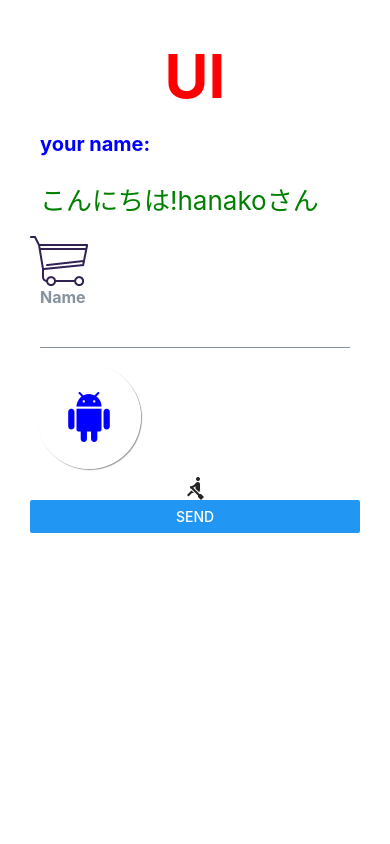
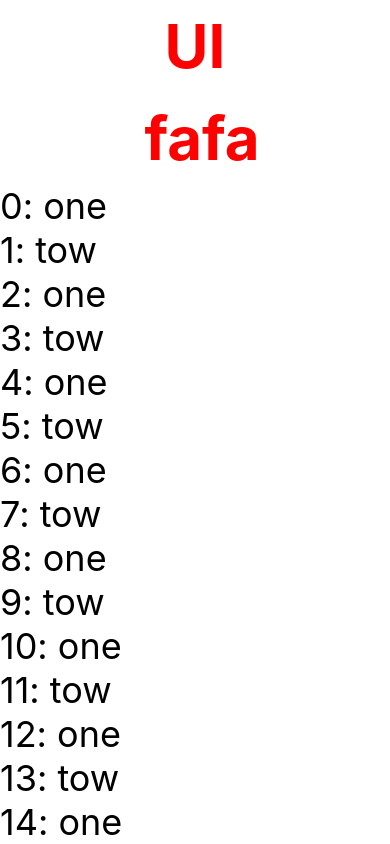
Before and after one commit to ryuzo111/react-native-study, a React Native app: screen / in a window 390 px wide. Built offline with nearby package versions, Linux system fonts and the light colour scheme; no server answers.

Commit message:
api連携をする

```diff
--- a/App.js
+++ b/App.js
@@ -1,8 +1,11 @@
 import React,{Component} from 'react';
-import { SectionList, FlatList, StatusBar, Switch, Image,TextInput, Button, Alert, StyleSheet, Text, View} from 'react-native';
-import { Input, Icon } from 'react-native-elements';
+import { SafeAreaView,ScrollView, StatusBar, FlatList, Switch, Image,TextInput, Button, Alert, StyleSheet, Text, View, } from 'react-native';
+import { Tile,Header, Icon } from 'react-native-elements';
+import { WebView } from 'react-native-webview';
 
 export default class App extends Component {
+
+  items= ['one', 'tow','one', 'tow','one', 'tow','one', 'tow','one', 'tow','one', 'tow','one', 'tow','one', 'tow',];
 
   constructor(props) {
     super(props);
@@ -10,31 +13,46 @@ export default class App extends Component {
       message :'your name:',
       name:'',
       mail:'',
+      hello:'',
     };
 
   }
 
+  componentDidMount() { //render直後に行いたい処理を書くところ
+    fetch("https://procir-study.site/yajima427/insurance_sns/matching_insurance/public/api/hello") //api
+      .then(res => res.json())
+      .then(json => {
+        console.log(json);
+        this.setState({
+          hello: json
+        });
+      });
+  }
+
   render() {
+    // var { hello } = this.state;
+console.log(this.state.hello);
     return (
       <View style={styles.base}>
-        <Text style={styles.title}>UI</Text>
-        <Text style={styles.subtitle}>
-          {this.state.message}
-        </Text>
-        <Welcome name="hanako"></Welcome>
-        <Image source={require('./image/kart.png')}/>
-        <Input label="Name" onChangeText={this.onChangeInput}/>
-        <Icon
-        raised
-        size={50}
-        type='material'
-        name='android'
-        color='#0000ff'></Icon>
-          <Icon
-          name='rowing' />
-        <Button title='send' onPress={this.doAction}></Button>
+        <StatusBar barStyle='dark-content' hidden={true}></StatusBar>
+         <Text style={styles.title}>UI</Text>
+        {/* <SafeAreaView style={{flex: 1}}> */}
+        {/* <WebView source={{uri: "https://www.hoken-talk.net/"}} /> */}
+        <Text style={styles.title}> fafa{this.state.hello}</Text>
+        {/* </SafeAreaView> */}
+         <ScrollView >
+          {this.items.map((item,i)=>this.getView(item,i))}
+        </ScrollView>
       </View>
     );
+  }
+  getView = (item, i) => (
+      <View style={styles.view}>
+        <Text style={{fontSize:36}}>{i}: {item}</Text>
+      </View>
+    )
+  doActionLeft = ()=> {
+
   }
 
   onChangeInput = (name) => {
@@ -43,11 +61,11 @@ export default class App extends Component {
     });
   }
 
-  doAction = () => {
-    this.setState({
-        message: 'name: [' + this.state.name + ']'
-      });
-  }
+  // doAction = () => {
+  //   this.setState({
+  //       message: 'name: [' + this.state.name + ']'
+  //     });
+  // }
 }
 
 
@@ -61,7 +79,8 @@ class Welcome extends Component {
 
 const styles = StyleSheet.create({
   base: {
-    padding:30
+    // padding:30,
+    flex:1,
   },
   title: {
     padding: 10,
--- a/package.json
+++ b/package.json
@@ -12,7 +12,9 @@
   "dependencies": {
     "react": "17.0.2",
     "react-native": "0.66.4",
-    "react-native-elements": "^3.4.2"
+    "react-native-elements": "^3.4.2",
+    "react-native-safe-area-context": "3.3.2",
+    "react-native-webview": "^11.16.0"
   },
   "devDependencies": {
     "@babel/core": "^7.12.9",
```
Also changed, not shown: 5 other files (tests, documents, lock files or other folders).
